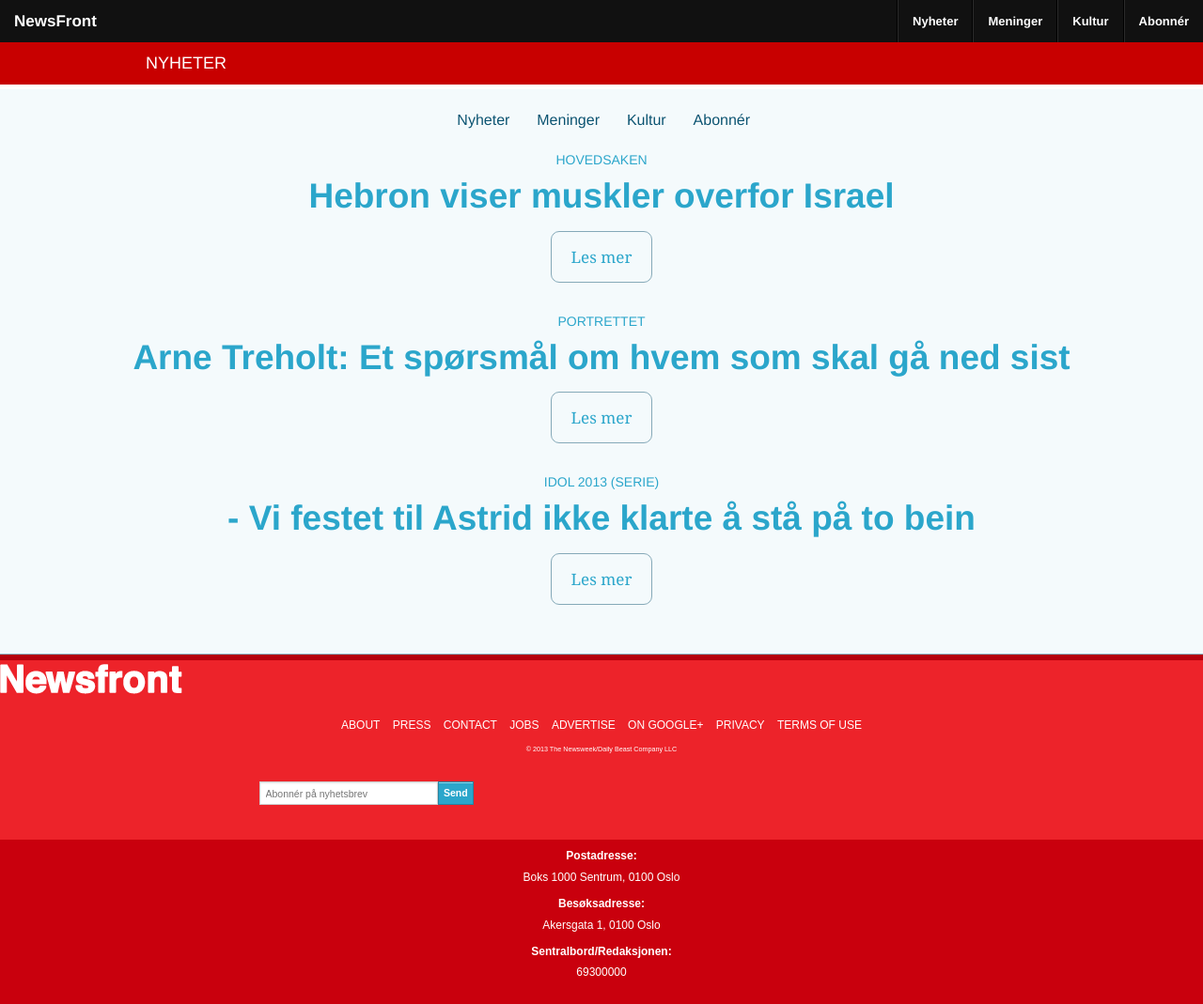
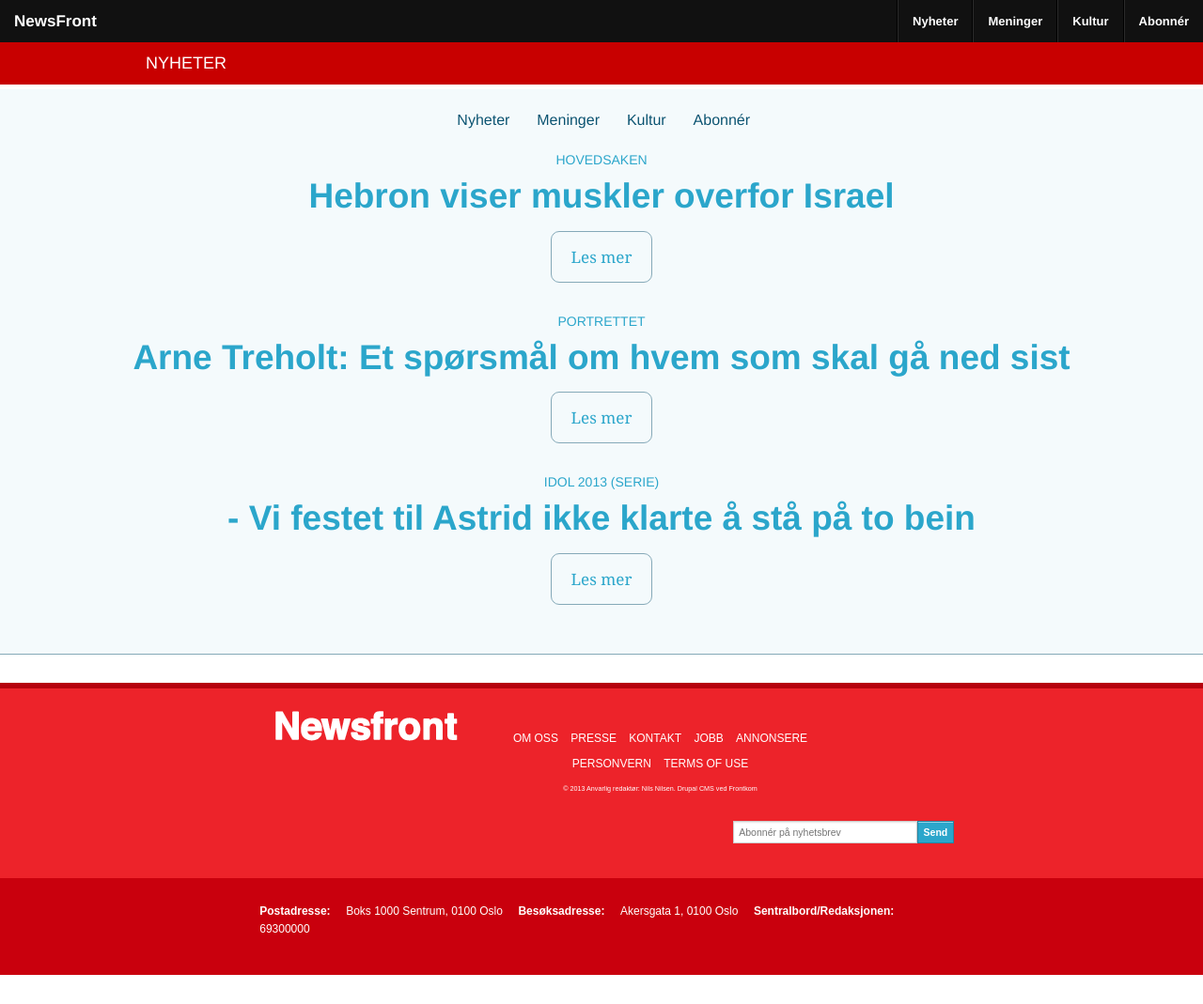
Before and after one commit to front/nb, a Jekyll site: the page built from tl-menu.html, in a window 1280 px wide. Shown: the whole page at 94% size. Built offline with Jekyll 4.4.1, drawn with Linux system fonts in a browser that asks for light colours; after the commit the page ends 1038 px from its top, so only the background shows below that.

Commit message:
footer newsweekish pt 2

```diff
--- a/_layouts/zurb.html
+++ b/_layouts/zurb.html
@@ -105,32 +105,26 @@
   </footer> -->
 
   <footer class="global-footer">
-    <div class="links-bar">
-      <div class="logo-footer center">
-        <a href="/" class="inline-block"><h3 class="image-replace nf-logo-white">Newsfront</h3></a>
+    <div class="links-bar row">
+      <div class="large-4 columns">
+        <a href="/" class="footer-logo-link">
+          <h3 class="image-replace nf-logo-white">Newsfront</h3>
+        </a>
       </div>
-      <div class="standard-links">
+      <div class="standard-links large-6 columns">
         <ul class="inline-block">
-          <li><a href="#">About</a></li>
-          <li><a href="#">Press</a></li>
-          <li><a href="#">Contact</a></li>
-          <li><a href="#">Jobs</a></li>
-          <li><a href="#">Advertise</a></li>
-          <li><a href="#">On Google+</a></li>
-          <li><a href="#">Privacy</a></li>
+          <li><a href="#">Om oss</a></li>
+          <li><a href="#">Presse</a></li>
+          <li><a href="#">Kontakt</a></li>
+          <li><a href="#">Jobb</a></li>
+          <li><a href="#">Annonsere</a></li>
+          <li><a href="#">Personvern</a></li>
           <li><a href="#">Terms of Use</a></li>
         </ul>
-        <small>© 2013 The Newsweek/Daily Beast Company LLC</small>
+        <small>© 2013 Anvarlig redaktør: Nils Nilsen. <a href="http://www.frontkom.no">Drupal CMS ved Frontkom</a></small>
       </div>
-      <!-- <div class="signup subscribe-form">
-        <form method="post" action="." name="subscription-form" class="subscribe-email">
-          <input class="email-box" type="text" name="email" placeholder="Enter email for weekly updates">
-          <button class="submit" type="submit">Sign Up <span class="icon-chevron-right" aria-hidden="true"></span></button><input style="display: none" type="checkbox" name="subscriptions" value="Newsweek" checked="checked"></form><div class="message-dialog confirm">
-          <div class="icon-cell">
-        </div>
-      </div> -->
       <div class="row">
-            <div class="large-4 columns">
+            <div class="large-4 columns right">
               <div class="row collapse">
                 <div class="small-10 columns">
                   <input type="text" placeholder="Abonnér på nyhetsbrev">
@@ -143,16 +137,18 @@
           </div>
       </div>
     </div>
-  <div class="final-bar clearfix hide-mobile">
-      <div class="contact-info large-3 columns center">
-          <dl class="">
-            <dt>Postadresse:</dt>
-            <dd>Boks 1000 Sentrum, 0100 Oslo</dd>
-            <dt>Besøksadresse:</dt>
-            <dd>Akersgata 1, 0100 Oslo</dd>
-            <dt>Sentralbord/Redaksjonen:</dt>
-            <dd><a href="tel:+4705000">69300000</a></dd>
-          </dl>
+    <div class="final-bar clearfix hide-mobile">
+      <div class="row">
+        <div class="contact-info large-12 columns center">
+            <ul class="inline-list">
+              <li><strong>Postadresse:</strong></li>
+              <li>Boks 1000 Sentrum, 0100 Oslo</li>
+              <li><strong>Besøksadresse:</strong></li>
+              <li>Akersgata 1, 0100 Oslo</li>
+              <li><strong>Sentralbord/Redaksjonen:</strong></li>
+              <li><a href="tel:+4705000">69300000</a></li>
+            </ul>
+        </div>
       </div>
     </div>
   </footer>
--- a/css/nfn.css
+++ b/css/nfn.css
@@ -312,13 +312,11 @@
   position: relative;
   text-align: center;
   width: 100%;
+  margin-top: 30px;
+  padding-top: 20px;
 }
 
 .global-footer .standard-links {
-  float: none;
-  width: 100%;
-  padding-left: 0;
-  text-align: center;
   margin: 0 auto 30px;
 }
 
@@ -349,7 +347,11 @@
   overflow: hidden;
   background: #c9000d;
   margin-top: 24px;
-  padding: 8px 60px;
+  padding: 26px 60px;
+}
+
+.footer-logo-link {
+  display: inline-block;
 }
 
 
```
